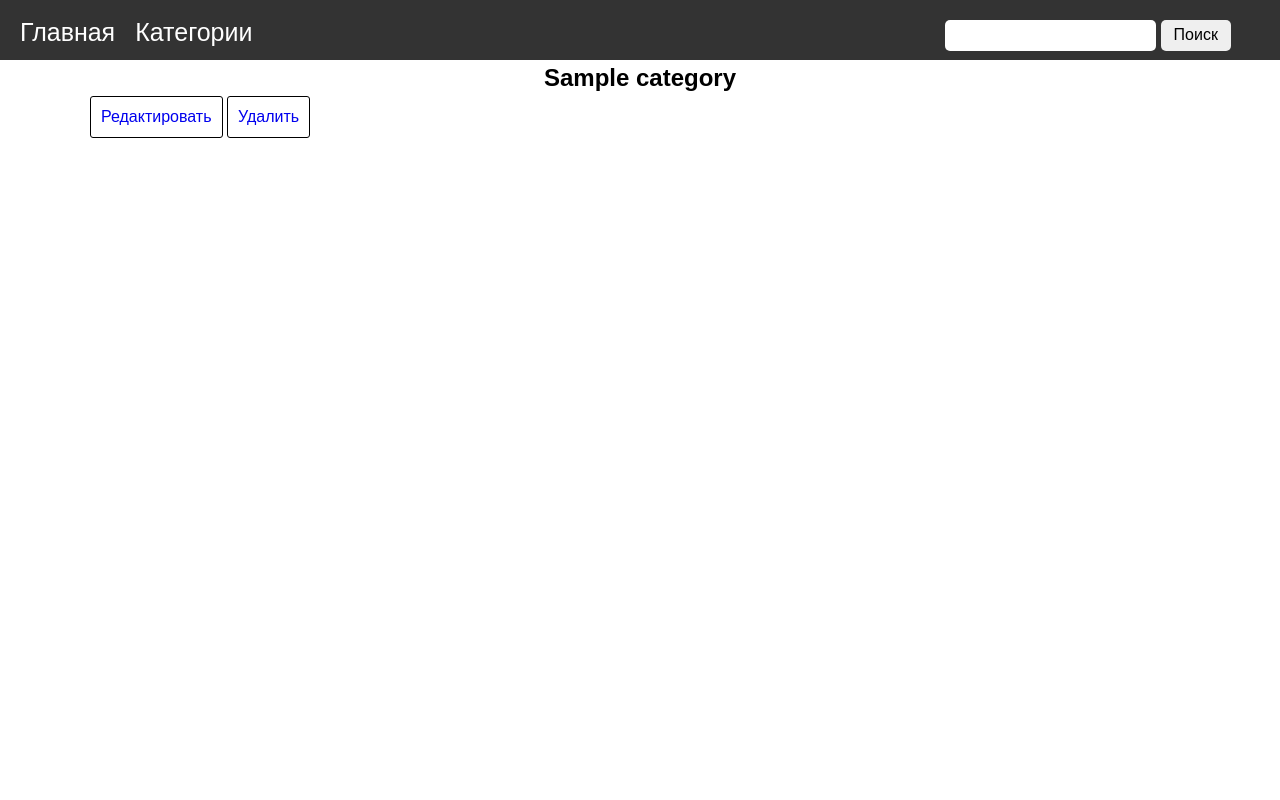
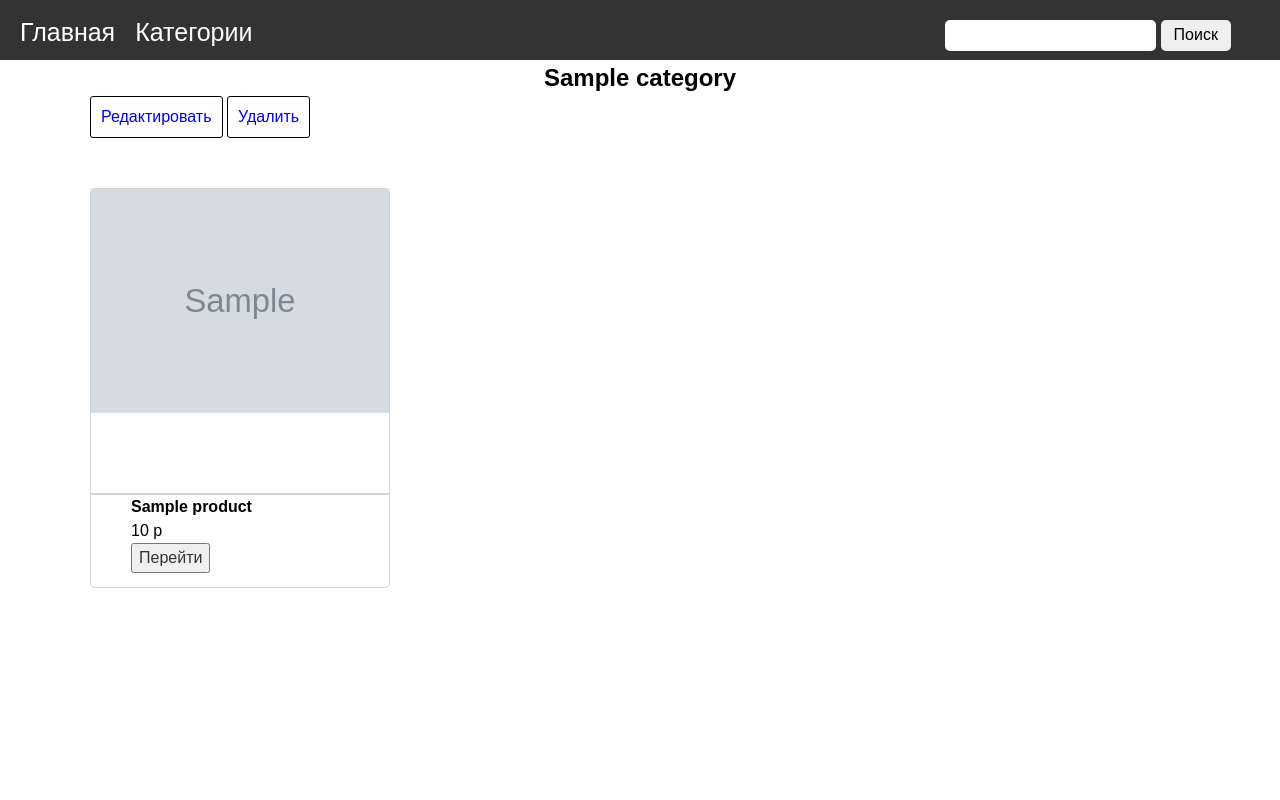
Before and after one commit to universe-walker/shop-django, a Django app: a page that uses category/templates/category/category_detail.html in a window 1280 px wide. Run offline with Django 3.2, Linux system fonts and the light colour scheme; tables that the repository leaves empty hold one stand-in row (values such as "Sample post"); grey boxes marked "Sample" are stand-in pictures.

Commit message:
Add the display op products in product_detail.html, styles. Rename CategoryDetailView to CategoryProductListView, add context 'products'

```diff
--- a/category/static/css/category_detail.css
+++ b/category/static/css/category_detail.css
@@ -23,74 +23,54 @@
   transition-duration: .4s;
 }
 
-*{
-  box-sizing: border-box;
+.cards {
+  margin: 50px 0 0 0;
 }
 
-.slideshow__container {
-  max-width: 1000px;
-  position: relative;
-  margin: auto;
+.cards__row {
+  display: flex;
+  flex-wrap: wrap;
 }
 
-.slideshow__slide {
-    display: none;
+.card__item {
+  width: 300px;
+  height: 400px;
+  border: 1px solid lightgrey;
+  border-radius: 5px;
+  margin: 0 30px 30px 0;
 }
 
-.prev, .next {
-  cursor: pointer;
-  position: absolute;
-  top: 50%;
-  width: auto;
-  margin-top: -22px;
-  padding: 16px;
-  color: white;
-  font-weight: bold;
-  font-size: 18px;
-  transition: 0.6s ease;
-  border-radius: 0 3px 3px 0;
+.card__item:hover {
+  background-color: rgba(0, 255, 0, 0.5);
+  transform: scale(1.1);
+  transition-duration: .4s;
 }
 
-.next {
-  right: 0;
-  border-radius: 3px 0 0 3px;
+.card__image {
+  margin: 0 auto;
+  width: 100%;
+  height: 77%;
+  border-bottom: 2px solid lightgrey;
+  overflow: hidden;
 }
 
-/* On hover, add a black background color with a little bit see-through */
-.prev:hover, .next:hover {
-  background-color: rgba(0,0,0,0.8);
+.card__image > img {
+  text-align: center;
 }
 
-/* The dots/bullets/indicators */
-.dot {
-  cursor: pointer;
-  height: 15px;
-  width: 15px;
-  margin: 0 2px;
-  background-color: #bbb;
-  border-radius: 50%;
-  display: inline-block;
-  transition: background-color 0.6s ease;
+.card__title, .card__price {
+  margin: 0 0 0 40px;
 }
 
-.active, .dot:hover {
-  background-color: #717171;
+.card__title {
+  font-weight: bolder;
 }
 
-/* Fading animation */
-.fade {
-  -webkit-animation-name: fade;
-  -webkit-animation-duration: 1.5s;
-  animation-name: fade;
-  animation-duration: 1.5s;
+.card__link {
+  margin: 0 0 0 40px;
 }
 
-@-webkit-keyframes fade {
-  from {opacity: .4}
-  to {opacity: 1}
+.card__link a {
+  text-decoration: none;
+  color: #333333;
 }
-
-@keyframes fade {
-  from {opacity: .4}
-  to {opacity: 1}
-}
--- a/category/templates/category/category_detail.html
+++ b/category/templates/category/category_detail.html
@@ -1,5 +1,6 @@
 {% extends "base.html" %}
 {% load static %}
+{% load humanize %}
 
 {% block title %}{{ category.name }}{% endblock %}
 {% block styles %}
@@ -8,9 +9,29 @@
 {% endblock %}
 
 {% block main %}
+  <aside class="filter">
+    <div class="filter__row">
+
+    </div>
+  </aside>
   <div class="container">
     <h2 class="text-align-center">{{ category.name }}</h2>
     <span class="admin_action update"><a href="{{ category.get_update_url }}">Редактировать</a></span>
     <span class="admin_action delete"><a href="{{ category.get_delete_url }}">Удалить</a></span>
+    <div class="cards">
+      <div class="cards__row">
+        {% for product in products %}
+          <div class="card__item">
+            <div class="card__image">
+              <img src="{{ product.images.first.path.url }}" alt="нет картинки">
+            </div>
+            <p class="card__title">{{ product.name }}</p>
+            <div class="card__discount"></div>
+            <div class="card__price">{{ product.price|intcomma }} р</div>
+            <button class="card__link"><a href="{{ product.get_absolute_url }}">Перейти</a></button>
+          </div>
+        {% endfor %}
+      </div>
+    </div>
   </div>
 {% endblock %}
--- a/category/templates/category/product_detail.html
+++ b/category/templates/category/product_detail.html
@@ -5,7 +5,7 @@
 {% block title %}{{ product.name }}{% endblock %}
 {% block styles %}
   {{ block.super }}
-  <link rel="stylesheet" href="{% static 'css/category_detail.css'%}">
+  <link rel="stylesheet" href="{% static 'css/product_detail.css'%}">
 {% endblock %}
 {% block scripts %}
   {{ block.super }}
--- a/category/urls.py
+++ b/category/urls.py
@@ -5,7 +5,7 @@ import category.views as views
 urlpatterns = [
     path('', views.CategoryListView.as_view(), name='category_list'),
     path('create-category/', views.CategoryCreateView.as_view(), name='category_create'),
-    path('category/<slug>/', views.CategoryDetailView.as_view(), name='category_detail'),
+    path('category/<slug>/', views.CategoryProductListView.as_view(), name='category_detail'),
     path('category-update/<slug>/', views.CategoryUpdateView.as_view(), name='category_update'),
     path('category-delete/<slug>/', views.CategoryDeleteView.as_view(), name='category_delete'),
     path('product/<slug>/', views.ProductDetailView.as_view(), name='product_detail'),
--- a/category/views.py
+++ b/category/views.py
@@ -19,10 +19,16 @@ class CategoryCreateView(CreateView):
     form_class = CategoryCreateForm
 
 
-class CategoryDetailView(DetailView):
+class CategoryProductListView(DetailView):
     model = Category
     template_name = 'category/category_detail.html'
     context_object_name = 'category'
+
+    def get_context_data(self, **kwargs):
+        context = super(CategoryProductListView, self).get_context_data()
+        context['products'] = Product.objects.filter(category=self.object).all()
+        return context
+
 
 
 class CategoryUpdateView(UpdateView):
```
Also changed, not shown: category/static/css/product_detail.css (added, +71 -0 lines).
